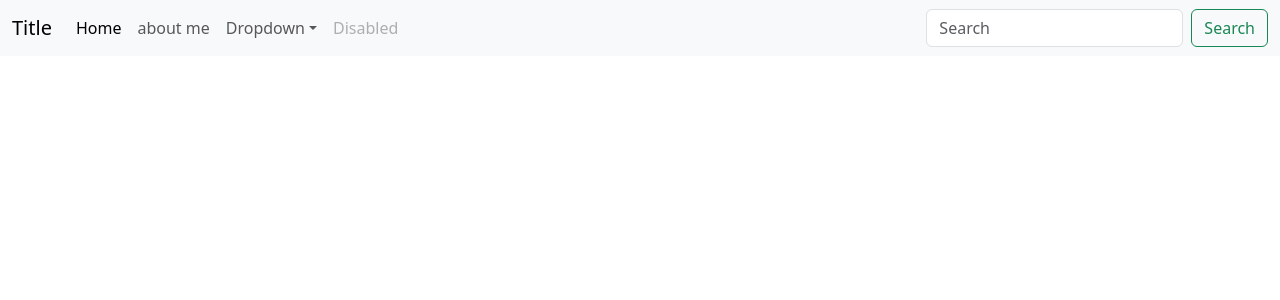
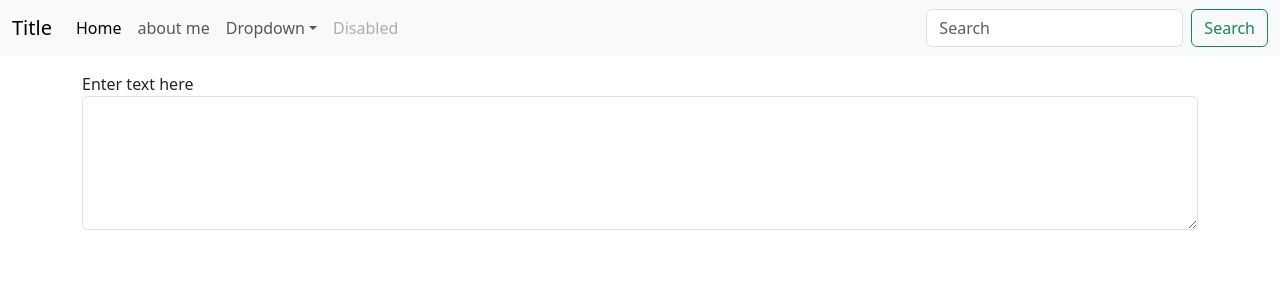
Before and after one commit to rutupawar/textWebApp, a React (Create React App) app: page / in a window 1280 px wide. Shown: the top 300 px of the page. Built offline with nearby package versions, Linux system fonts and the light colour scheme.

Commit message:
Added text form

```diff
--- a/src/App.js
+++ b/src/App.js
@@ -1,6 +1,7 @@
 // import logo from './logo.svg';
 import './App.css';
 import Navbar from './components/Navbar';
+import TextForms from './components/TextForms';
 
 // function App1() {
 //   return (
@@ -35,7 +36,10 @@ import Navbar from './components/Navbar';
 function App() {
     return (
     <>
-    <Navbar Title="Title" Home="Home" About="about me"/>
+      <Navbar Title="Title" Home="Home" About="about me"/>
+      <div className="container my-3">
+        <TextForms Title="Enter text here"/>
+      </div>
     </>
   );
 }
--- /dev/null
+++ b/src/components/TextForms.js
@@ -0,0 +1,14 @@
+import React from 'react'
+
+export default function TextForms(props) {
+  return (
+    <div>
+        <form>
+            <div className="form-group">
+                <label htmlFor='myTextBox'>{props.Title}</label>
+                <textarea className="form-control" id="exampleFormControlTextarea1" rows="5"></textarea>
+            </div>
+        </form>
+    </div>
+  )
+}
```
